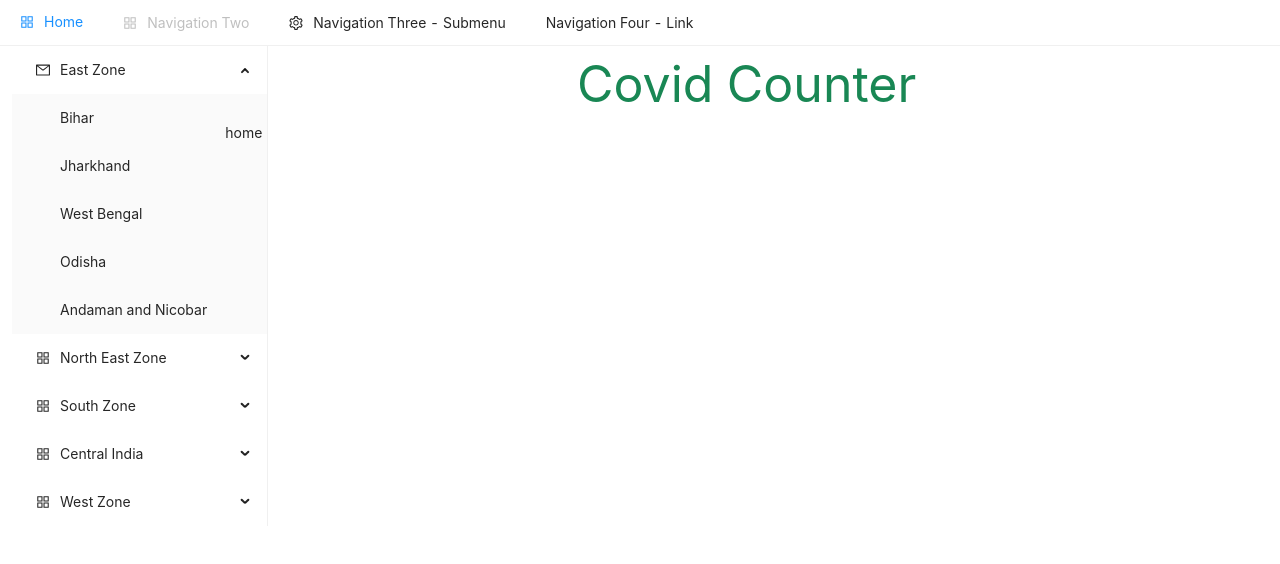
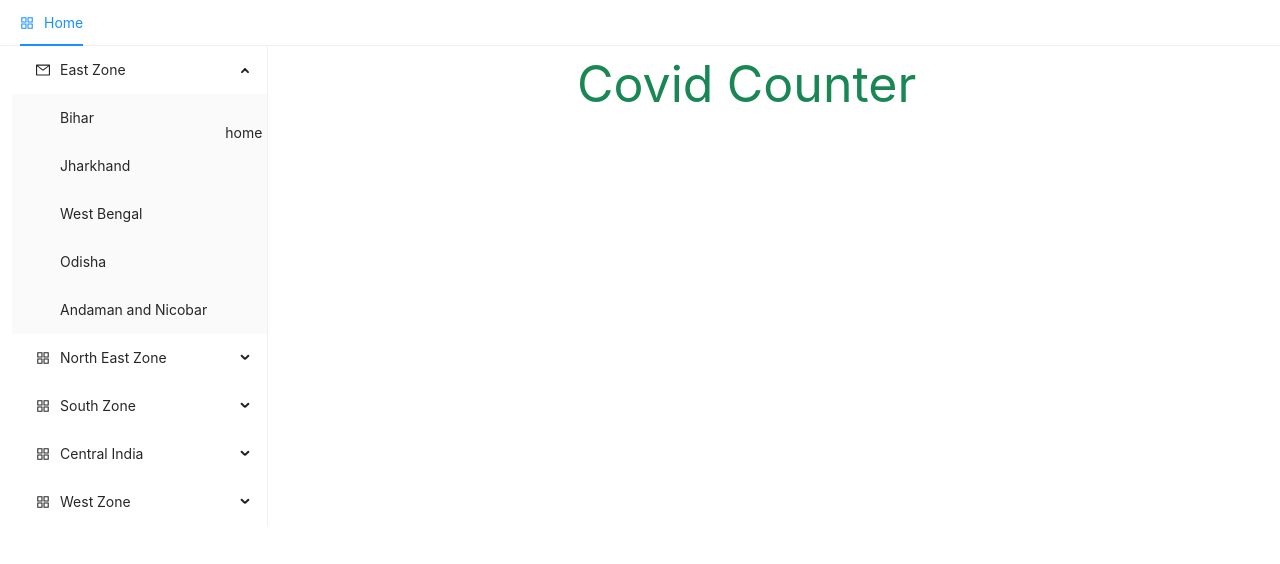
Before and after one commit to manu-karenite/covid-warn, a React (Create React App) app in the folder client/: page / in a window 1280 px wide. Shown: the top 564 px of the page. Built offline with nearby package versions, Linux system fonts and the light colour scheme.

Commit message:
Used Redux to dispatch state=Null when on home page

```diff
--- a/client/src/Components/Navigation/Header.js
+++ b/client/src/Components/Navigation/Header.js
@@ -1,6 +1,7 @@
 import React, { useState } from "react";
-import { Link } from "react-router-dom";
+import { Link, useNavigate } from "react-router-dom";
 //importing 3rd party components....
+import { useDispatch } from "react-redux";
 import { Menu } from "antd";
 import {
   MailOutlined,
@@ -10,40 +11,25 @@ import {
 const { SubMenu } = Menu;
 
 const Header = () => {
+  const navigate = useNavigate();
+  const dispatch = useDispatch();
   const [state, setState] = useState("home");
   const handleClick = (e) => {
     console.log(e);
     setState(e.key);
   };
+  const clickHandler = (e) => {
+    //first dispatch the hook to redux.........
+    dispatch({
+      type: "STATE",
+      payload: null,
+    });
+    navigate("/");
+  };
   return (
     <Menu onClick={handleClick} selectedKeys={[state]} mode="horizontal">
-      <Link to="/">
-        <Menu.Item key="home" icon={<AppstoreOutlined />}>
-          Home
-        </Menu.Item>
-      </Link>
-
-      <Menu.Item key="app" disabled icon={<AppstoreOutlined />}>
-        Navigation Two
-      </Menu.Item>
-      <SubMenu
-        key="SubMenu"
-        icon={<SettingOutlined />}
-        title="Navigation Three - Submenu"
-      >
-        <Menu.ItemGroup title="Item 1">
-          <Menu.Item key="setting:1">Option 1</Menu.Item>
-          <Menu.Item key="setting:2">Option 2</Menu.Item>
-        </Menu.ItemGroup>
-        <Menu.ItemGroup title="Item 2">
-          <Menu.Item key="setting:3">Option 3</Menu.Item>
-          <Menu.Item key="setting:4">Option 4</Menu.Item>
-        </Menu.ItemGroup>
-      </SubMenu>
-      <Menu.Item key="alipay">
-        <a href="https://ant.design" target="_blank" rel="noopener noreferrer">
-          Navigation Four - Link
-        </a>
+      <Menu.Item key="home" icon={<AppstoreOutlined />} onClick={clickHandler}>
+        Home
       </Menu.Item>
     </Menu>
   );
```
